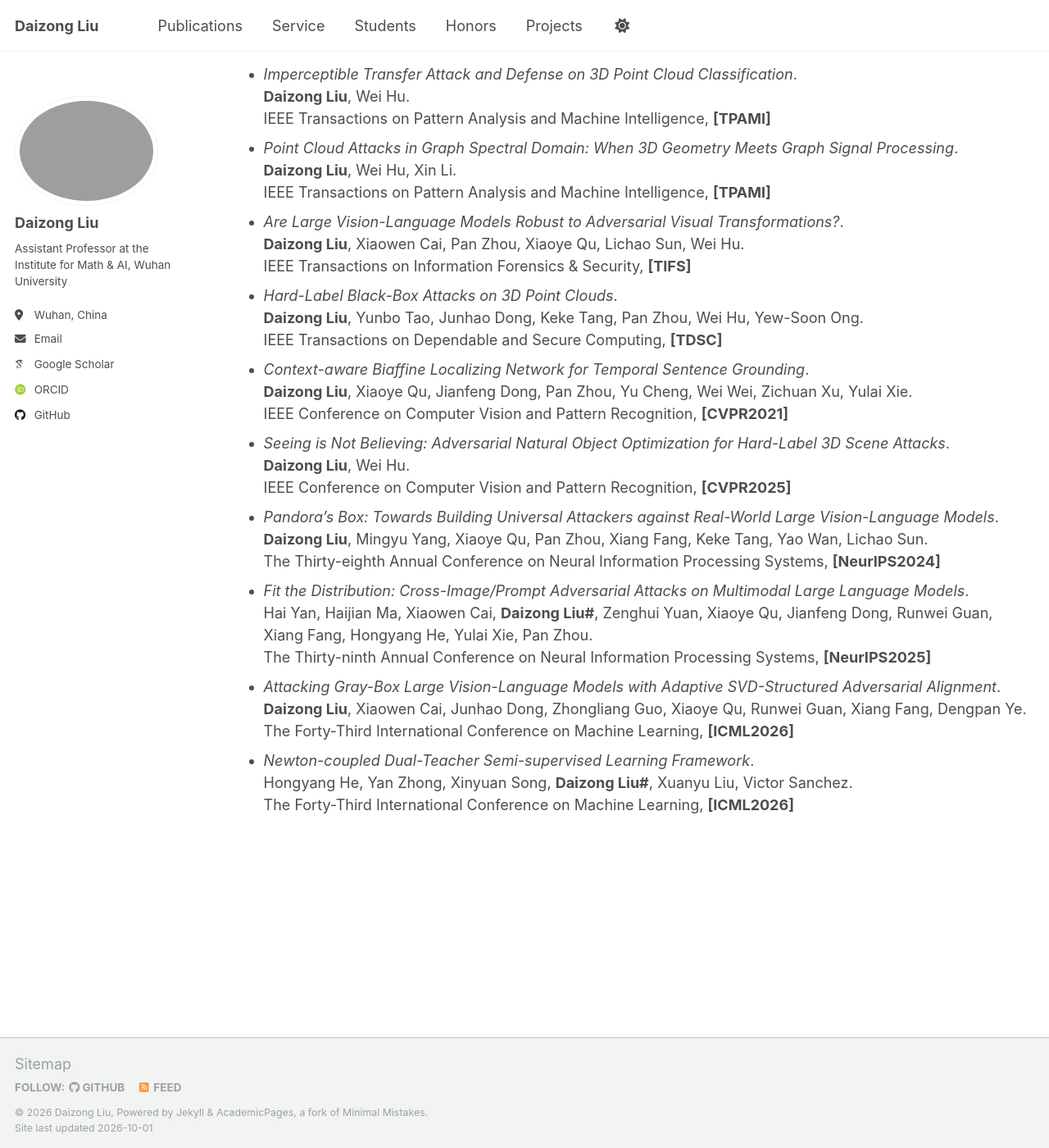
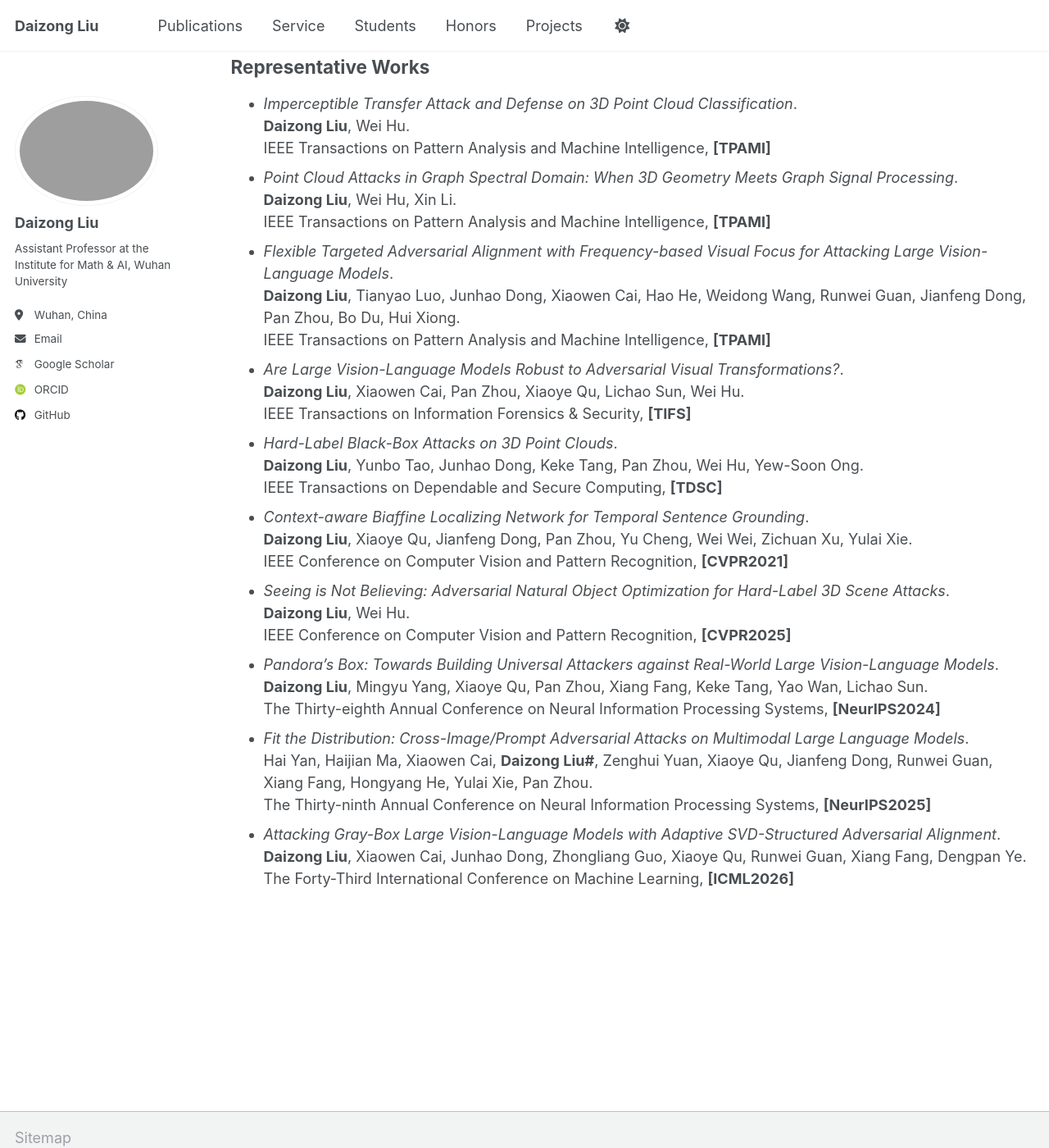
Before and after one commit to liudaizong/liudaizong.github.io, a Jekyll site: the page built from _pages/about.md, in a window 1280 px wide and 1400 px high, scrolled down 1396 px. Shown: the whole window at 82% size. Built offline with Jekyll 4.4.1, drawn with Linux system fonts in a browser that asks for light colours; some web fonts are replaced; some of the changed text lies outside the part shown.

Commit message:
Update about.md

```diff
--- a/_pages/about.md
+++ b/_pages/about.md
@@ -21,6 +21,7 @@ My broad research interests include Multimodal Reasoning, 3D Point Cloud Percept
 
 Latest News
 ======
+* [2026/10] One paper is accepted by TPAMI!
 * [2026/09] Three papers are accepted by NeurIPS 2026!
 * [2026/08] I will serve as an Area Chair for ICLR 2027!
 * [2026/07] I will serve as an Area Chair for AAAI 2027!
@@ -44,6 +45,7 @@ Latest News
 ## Representative Works
 * *Imperceptible Transfer Attack and Defense on 3D Point Cloud Classification*.<br/> **Daizong Liu**, Wei Hu.<br/> IEEE Transactions on Pattern Analysis and Machine Intelligence, **[TPAMI]**
 * *Point Cloud Attacks in Graph Spectral Domain: When 3D Geometry Meets Graph Signal Processing*.<br/> **Daizong Liu**, Wei Hu, Xin Li.<br/> IEEE Transactions on Pattern Analysis and Machine Intelligence, **[TPAMI]**
+* *Flexible Targeted Adversarial Alignment with Frequency-based Visual Focus for Attacking Large Vision-Language Models*.<br/> **Daizong Liu**, Tianyao Luo, Junhao Dong, Xiaowen Cai, Hao He, Weidong Wang, Runwei Guan, Jianfeng Dong, Pan Zhou, Bo Du, Hui Xiong.<br/> IEEE Transactions on Pattern Analysis and Machine Intelligence, **[TPAMI]**
 * *Are Large Vision-Language Models Robust to Adversarial Visual Transformations?*.<br/> **Daizong Liu**, Xiaowen Cai, Pan Zhou, Xiaoye Qu, Lichao Sun, Wei Hu.<br/> IEEE Transactions on Information Forensics & Security, **[TIFS]**
 * *Hard-Label Black-Box Attacks on 3D Point Clouds*.<br/> **Daizong Liu**, Yunbo Tao, Junhao Dong, Keke Tang, Pan Zhou, Wei Hu, Yew-Soon Ong.<br/> IEEE Transactions on Dependable and Secure Computing, **[TDSC]**
 * *Context-aware Biaffine Localizing Network for Temporal Sentence Grounding*.<br/> **Daizong Liu**, Xiaoye Qu, Jianfeng Dong, Pan Zhou, Yu Cheng, Wei Wei, Zichuan Xu, Yulai Xie.<br/> IEEE Conference on Computer Vision and Pattern Recognition, **[CVPR2021]**
@@ -51,4 +53,3 @@ Latest News
 * *Pandora’s Box: Towards Building Universal Attackers against Real-World Large Vision-Language Models*.<br/> **Daizong Liu**, Mingyu Yang, Xiaoye Qu, Pan Zhou, Xiang Fang, Keke Tang, Yao Wan, Lichao Sun.<br/> The Thirty-eighth Annual Conference on Neural Information Processing Systems, **[NeurIPS2024]**
 * *Fit the Distribution: Cross-Image/Prompt Adversarial Attacks on Multimodal Large Language Models*.<br/> Hai Yan, Haijian Ma, Xiaowen Cai, **Daizong Liu#**, Zenghui Yuan, Xiaoye Qu, Jianfeng Dong, Runwei Guan, Xiang Fang, Hongyang He, Yulai Xie, Pan Zhou.<br/> The Thirty-ninth Annual Conference on Neural Information Processing Systems, **[NeurIPS2025]**
 * *Attacking Gray-Box Large Vision-Language Models with Adaptive SVD-Structured Adversarial Alignment*.<br/> **Daizong Liu**, Xiaowen Cai, Junhao Dong, Zhongliang Guo, Xiaoye Qu, Runwei Guan, Xiang Fang, Dengpan Ye.<br/> The Forty-Third International Conference on Machine Learning, **[ICML2026]**
-* *Newton-coupled Dual-Teacher Semi-supervised Learning Framework*.<br/> Hongyang He, Yan Zhong, Xinyuan Song, **Daizong Liu#**, Xuanyu Liu, Victor Sanchez.<br/> The Forty-Third International Conference on Machine Learning, **[ICML2026]**
```
